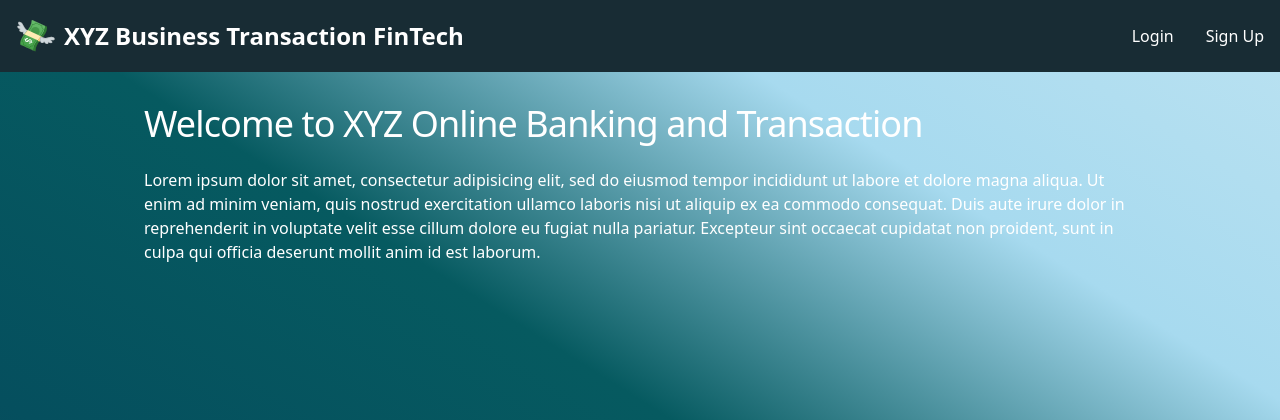
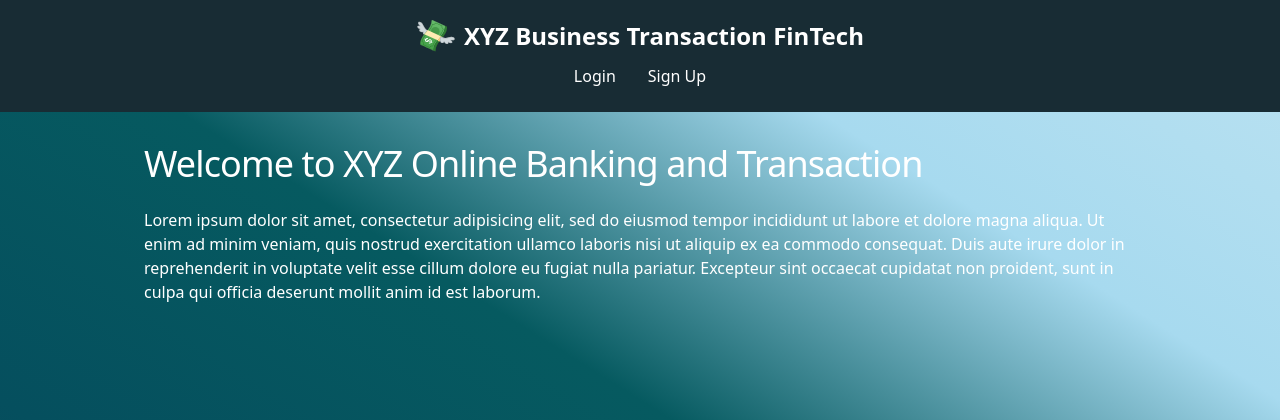
Before and after one commit to Kyoto321/Fintech_Web_Application_Specification, a Django app: page /transaction/ in a window 1280 px wide. Shown: the top 420 px of the page. Run offline with Django 4.2, Linux system fonts and the light colour scheme; parts of the project's set-up code (start-up, migrations or seed data) failed here and were passed over; some libraries are stand-ins or nearby versions.

```diff
--- a/auth/auth/settings.py
+++ b/auth/auth/settings.py
@@ -36,7 +36,7 @@ JWT_SECRET = "codingisgreat"
 #DEBUG = True
 
 DEBUG = os.environ.get("DEBUG", "False").lower() == "true"
-ALLOWED_HOSTS = ['fintech-web-application-specification.onrender.com']
+ALLOWED_HOSTS = ['127.0.0.1','fintech-web-application-specification.onrender.com']
 
 
 # Application definition
--- a/auth/tracker/templates/tracker/partials/navbar.html
+++ b/auth/tracker/templates/tracker/partials/navbar.html
@@ -1,18 +1,15 @@
 {% load static %}
 <nav>
-    <div class="max-w-screen-xl flex flex-wrap items-center justify-between mx-auto p-4">
+    <div class="max-w-screen-xl flex flex-wrap sm:flex-col items-center mx-auto p-4">
       <a href="{% url 'index' %}" class="flex items-center">
         <span>
             <img class="w-10 h-10 mr-2" src="{% static 'images/money-with-wings.svg' %}" />
         </span>
         <span class="self-center text-2xl font-semibold whitespace-nowrap">XYZ Business Transaction FinTech</span>
       </a>
-      <button data-collapse-toggle="navbar-default" type="button" class="inline-flex items-center p-2 ml-3 text-sm text-gray-500 rounded-lg md:hidden hover:bg-gray-100 focus:outline-none focus:ring-2 focus:ring-gray-200 dark:text-gray-400 dark:hover:bg-gray-700 dark:focus:ring-gray-600" aria-controls="navbar-default" aria-expanded="false">
-        <span class="sr-only">Open main menu</span>
-        <svg class="w-6 h-6" aria-hidden="true" fill="currentColor" viewBox="0 0 20 20" xmlns="http://www.w3.org/2000/svg"><path fill-rule="evenodd" d="M3 5a1 1 0 011-1h12a1 1 0 110 2H4a1 1 0 01-1-1zM3 10a1 1 0 011-1h12a1 1 0 110 2H4a1 1 0 01-1-1zM3 15a1 1 0 011-1h12a1 1 0 110 2H4a1 1 0 01-1-1z" clip-rule="evenodd"></path></svg>
-      </button>
-      <div class="hidden w-full md:block md:w-auto" id="navbar-default">
-        <ul class="font-medium flex flex-col p-4 md:p-0 my-1 md:my-2 rounded-lg md:flex-row md:space-x-8">
+
+      <div class="w-full md:block md:w-auto items-center" id="">
+        <ul class="font-medium flex flex-col items-center p-4 md:p-0 my-1 md:my-2 rounded-lg md:flex-row md:space-x-8">
 
         {% if user.is_authenticated %}
             <li>
```
